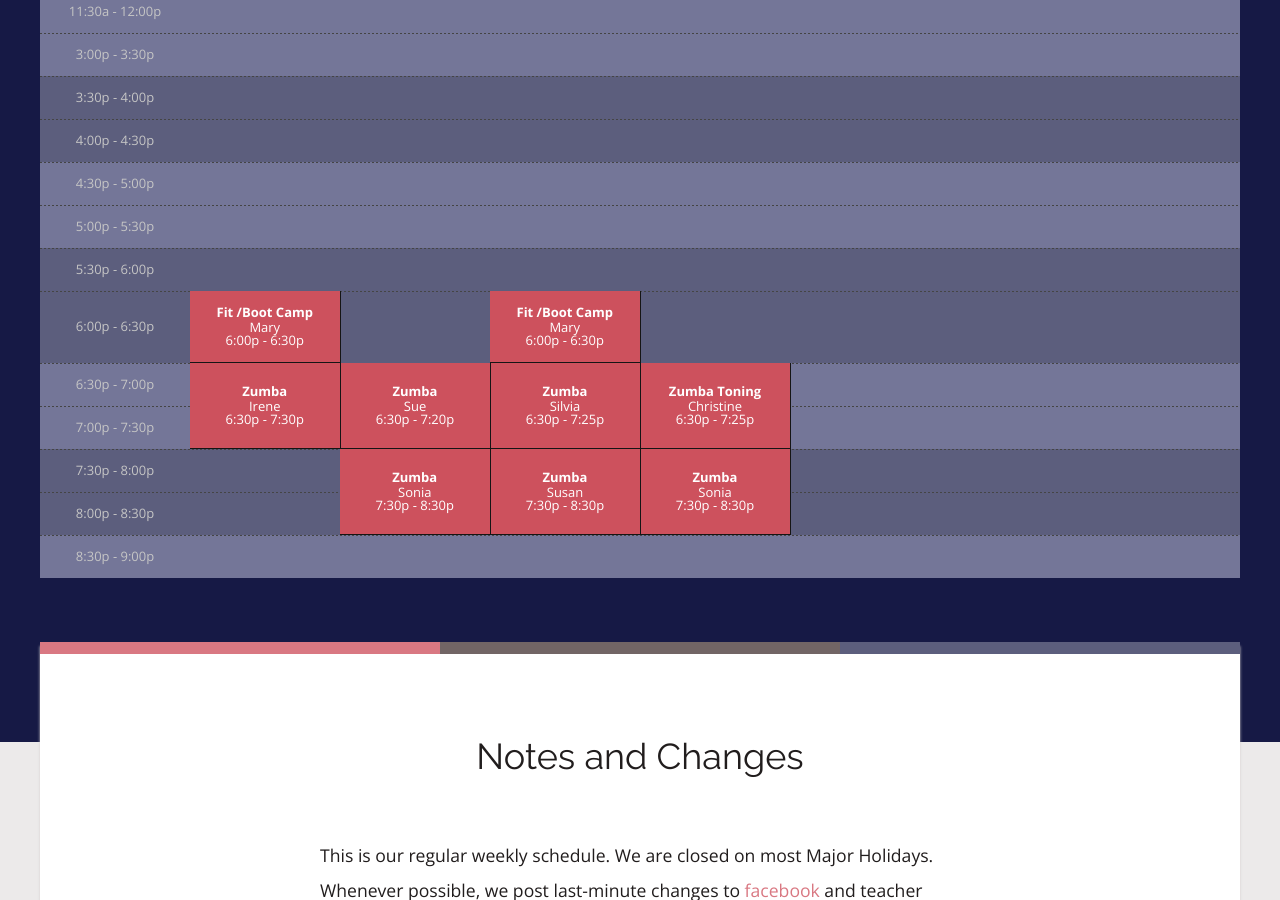
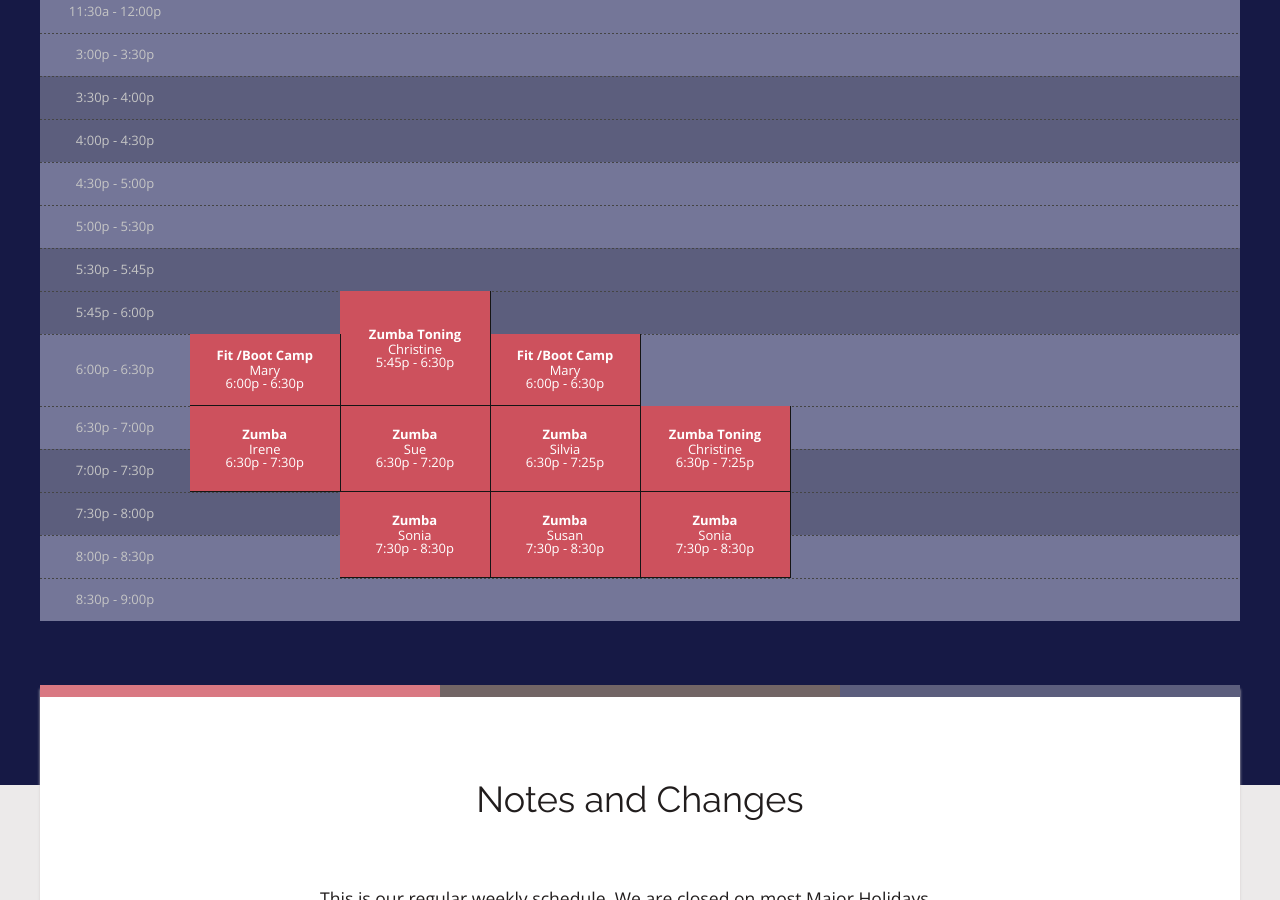
Before and after one commit to rwstone/shapeitup, a Jekyll site: the page built from schedule/index.md, in a window 1280 px wide and 900 px high, scrolled down 822 px. Built offline with Jekyll 4.4.1, drawn with Linux system fonts in a browser that asks for light colours; some web fonts are replaced.

Commit message:
Updated Index

```diff
--- a/schedule/index.md
+++ b/schedule/index.md
@@ -31,6 +31,12 @@ sessions:
   day: Monday
   start_time: 6:30p
   end_time: 7:30p
+  length: 2
+- class: Zumba Toning
+  instructor: Christine
+  day: Tuesday
+  start_time: 5:45p
+  end_time: 6:30p
   length: 2
 - class: Zumba
   instructor: Sue
@@ -146,6 +152,7 @@ time_slots_evening:
 - 4:30p
 - 5:00p
 - 5:30p
+- 5:45p
 - 6:00p
 - 6:30p
 - 7:00p
```
